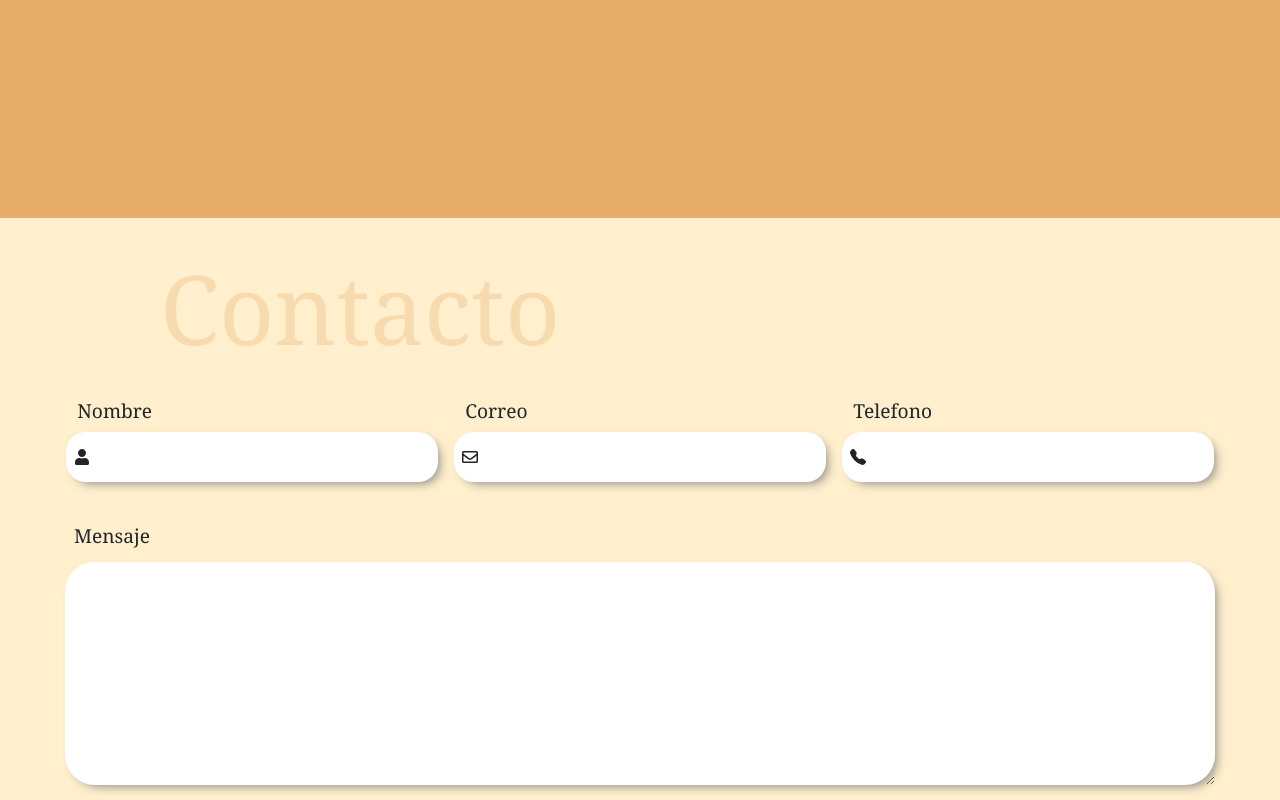
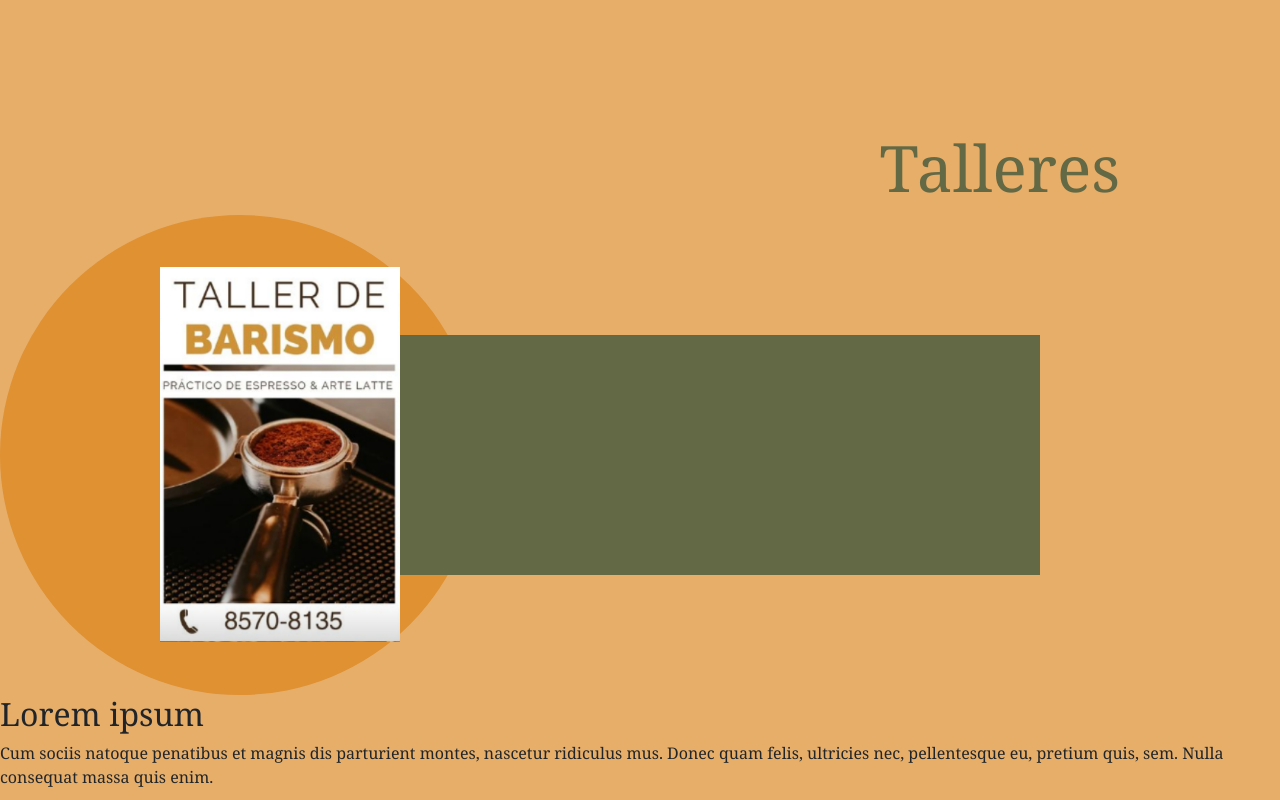
Before and after one commit to Paola-AV/Coffee-website, a React (Create React App) app: page / in a window 1280 px wide. Shown: the part 3460-4260 px from the top of the page. Built offline with nearby package versions, Linux system fonts and the light colour scheme.

Commit message:
adding talleres component

```diff
--- a/src/App.js
+++ b/src/App.js
@@ -8,7 +8,7 @@ import Contacto from './components/Contacto';
 import Footer from './components/Footer';
 import ContactScreen from './components/ContactScreen';
 import Nosotros from './components/Nosotros';
-
+import Talleres from './components/Talleres';
 import GaleriaScreen from './components/GaleriaScreen'
 import { BrowserRouter, Routes, Route } from "react-router-dom";
 
@@ -21,10 +21,11 @@ function App() {
     <>
       <Navbar/>
       <Routes>
-        <Route path='/' element={<div> <Inicio/><Historia/><Galeria/><Menu/><Contacto/> </div>}></Route>
+        <Route path='/' element={<div> <Inicio/><Historia/><Galeria/><Menu/><Talleres/><Contacto/> </div>}></Route>
         <Route path='Nosotros' element={<Nosotros/>}/>
         <Route path='Contacto' element={<ContactScreen/>}/>
         <Route path='Galeria' element={<GaleriaScreen/>}></Route>
+
       </Routes>
       <Footer/>
     </>
@@ -34,7 +35,7 @@ function App() {
 
 
 export default App;
-
+/* <Route path='Talleres' element={<Talleres/>}/>*/
 /*
     <Inicio/>
     <Historia/>
--- /dev/null
+++ b/src/components/Talleres.js
@@ -0,0 +1,26 @@
+
+
+function Talleres(){
+    return(
+        <section id="talleresSec">
+            <h1 id="tallerTittle"> Talleres</h1>
+
+            <div id="roundTalleres">
+                <div id="largeTalleres" >
+                <img id="tallerImg" src="taller.png"/>
+                </div>
+            </div>
+
+
+
+
+            <div>
+                <h2>Lorem ipsum</h2>
+                <p>Cum sociis natoque penatibus et magnis dis parturient montes, nascetur ridiculus mus. Donec quam felis, ultricies nec, pellentesque eu, pretium quis, sem. Nulla consequat massa quis enim.</p>
+            </div>
+
+        </section>
+    )
+}
+
+export default Talleres;
--- a/src/index.css
+++ b/src/index.css
@@ -296,13 +296,14 @@ color: black;
   padding-top: 5rem;
   color: #FFEFCD;
   opacity: 0.3;
- padding-bottom: 3rem;
+  margin-bottom: 6rem;
+ padding-left: 2.4rem;
 }
 
 .menuDiv{
   display: flex;
   flex-direction: column;
-  margin: 2rem;
+
 }
 
 #menuComponent{
@@ -771,3 +772,47 @@ iframe{
   height: 415px;
   padding: 0.5rem
 }
+/*talleres css*/
+#talleresSec{
+  display: flex;
+  flex-direction: column;
+  width: 100%;
+  margin: auto;
+  background-color: #e6ae69;
+  padding-bottom: 8rem;
+  font-family: Lucida Bright,Georgia,serif;
+}
+
+#tallerTittle{
+  color: #636845;
+  font-size: 4rem;
+  align-self: flex-end;
+  padding-right: 10rem;
+}
+
+#roundTalleres{
+  border-radius: 50rem;
+  width: 30rem;
+  height: 30rem;
+  background-color: #E09132;
+  display: flex;
+  flex-direction: column;
+  justify-content: center;
+}
+
+#largeTalleres{
+  position: relative;
+  background-color: #636845;
+  width: 55rem;
+  height: 15rem;
+  transform: translateX(10rem);
+  display: flex;
+  flex-direction: column;
+  justify-content: center;
+
+}
+
+#tallerImg{
+  height: 25rem;
+  width: 15rem;
+}
```
Also changed, not shown: public/taller.png (added).
